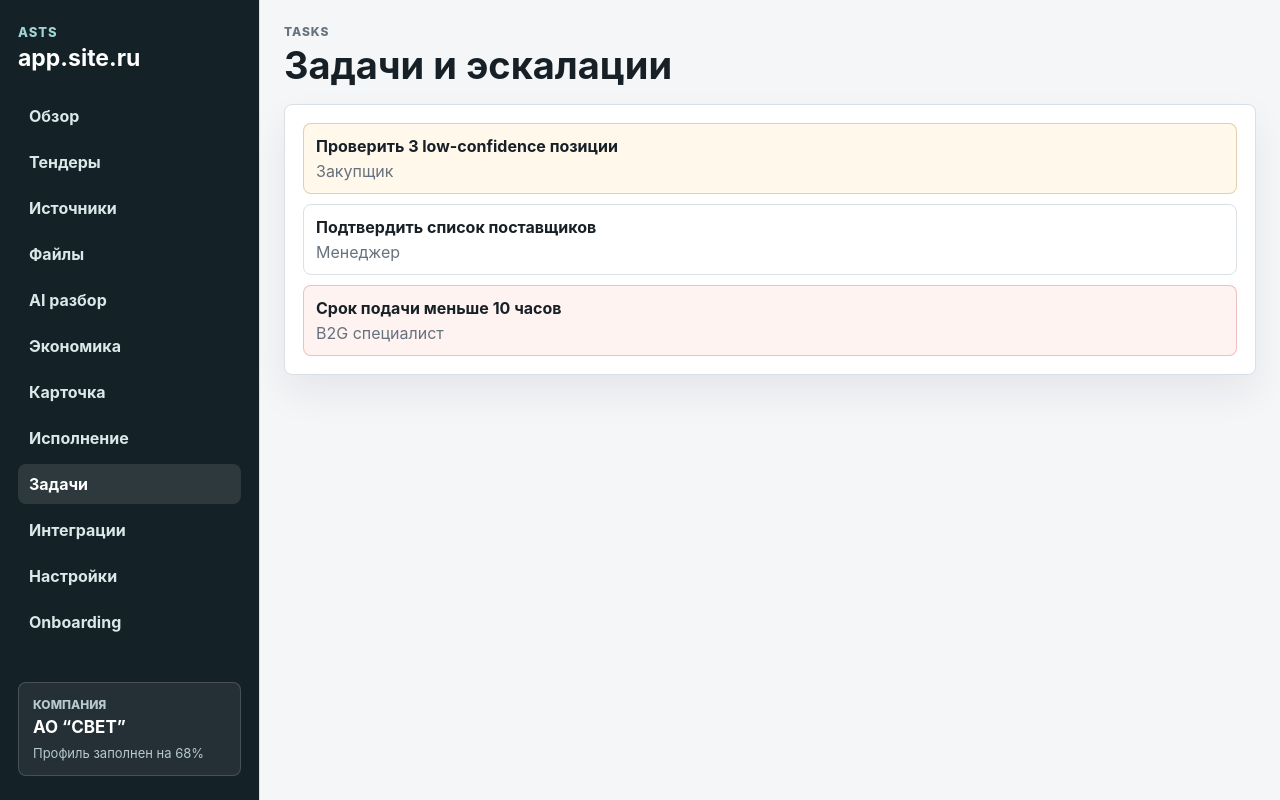
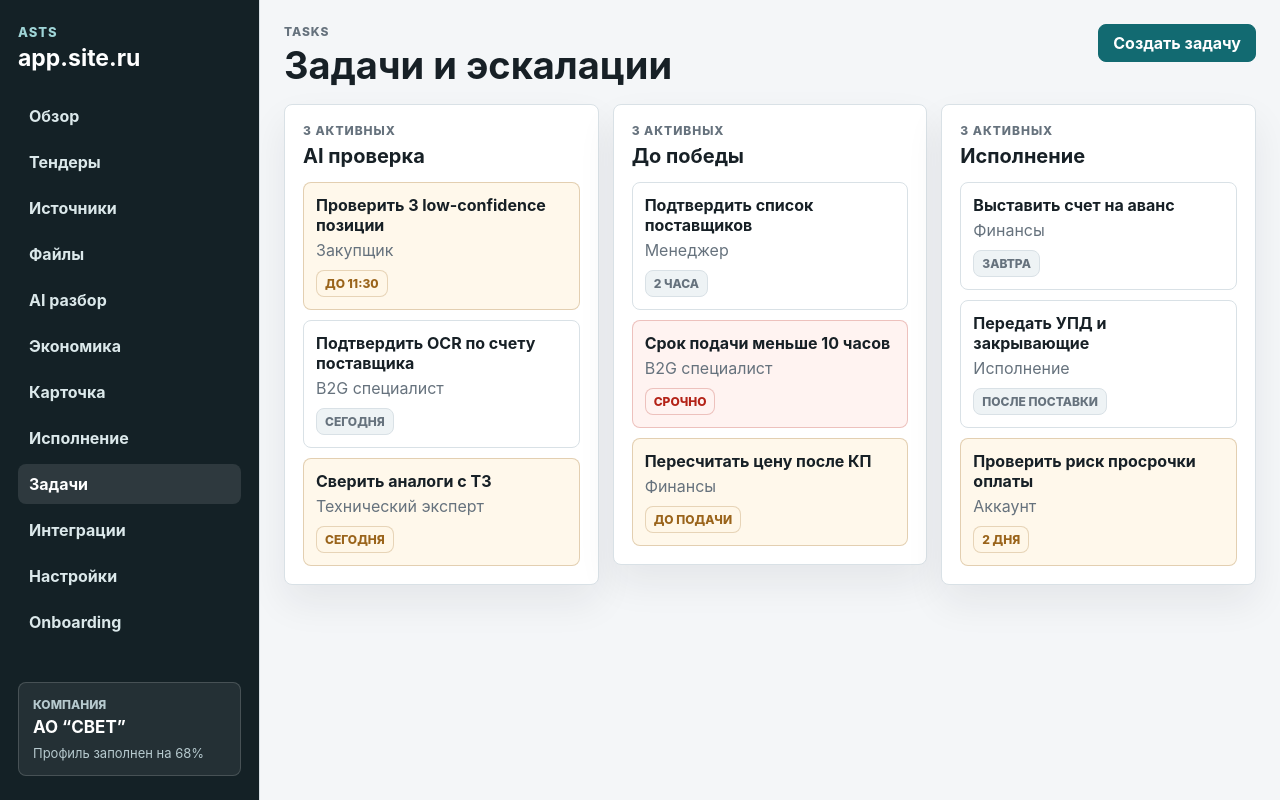
Before and after one commit to info14fourteen-creator/ASTS, a Next.js app in the folder apps/web/: page /tasks in a window 1280 px wide. Built offline with nearby package versions, Linux system fonts and the light colour scheme.

Commit message:
Expand tasks workspace board

```diff
--- a/apps/web/app/globals.css
+++ b/apps/web/app/globals.css
@@ -499,6 +499,16 @@ dd {
   gap: 10px;
 }
 
+.task-lane-grid {
+  display: grid;
+  grid-template-columns: repeat(3, minmax(0, 1fr));
+  gap: 14px;
+}
+
+.task-lane {
+  align-self: start;
+}
+
 .task {
   border: 1px solid var(--line);
   border-radius: 8px;
@@ -506,13 +516,28 @@ dd {
 }
 
 .task strong,
-.task span {
+.task span,
+.task em {
   display: block;
 }
 
 .task span {
   margin-top: 5px;
   color: var(--muted);
+}
+
+.task em {
+  width: fit-content;
+  margin-top: 10px;
+  border: 1px solid var(--line);
+  border-radius: 8px;
+  padding: 5px 8px;
+  background: var(--surface-soft);
+  color: var(--muted);
+  font-style: normal;
+  font-size: 12px;
+  font-weight: 850;
+  text-transform: uppercase;
 }
 
 .task.warning {
@@ -523,6 +548,18 @@ dd {
 .task.danger {
   border-color: rgba(180, 35, 24, 0.24);
   background: #fff3f1;
+}
+
+.task.warning em {
+  border-color: rgba(154, 100, 27, 0.24);
+  background: #fff7e8;
+  color: var(--amber);
+}
+
+.task.danger em {
+  border-color: rgba(180, 35, 24, 0.24);
+  background: #fff3f1;
+  color: var(--red);
 }
 
 .integration-grid {
@@ -1261,6 +1298,10 @@ dd {
     grid-template-columns: repeat(2, minmax(0, 1fr));
   }
 
+  .task-lane-grid {
+    grid-template-columns: 1fr;
+  }
+
   .source-monitor {
     grid-template-columns: repeat(2, minmax(0, 1fr));
   }
--- a/apps/web/app/tasks/page.tsx
+++ b/apps/web/app/tasks/page.tsx
@@ -1,9 +1,33 @@
 import { Sidebar } from "../app-shell";
 
-const tasks = [
-  ["Проверить 3 low-confidence позиции", "Закупщик", "warning"],
-  ["Подтвердить список поставщиков", "Менеджер", "neutral"],
-  ["Срок подачи меньше 10 часов", "B2G специалист", "danger"],
+const lanes = [
+  {
+    title: "AI проверка",
+    count: "3",
+    tasks: [
+      ["Проверить 3 low-confidence позиции", "Закупщик", "warning", "до 11:30"],
+      ["Подтвердить OCR по счету поставщика", "B2G специалист", "neutral", "сегодня"],
+      ["Сверить аналоги с ТЗ", "Технический эксперт", "warning", "сегодня"],
+    ],
+  },
+  {
+    title: "До победы",
+    count: "3",
+    tasks: [
+      ["Подтвердить список поставщиков", "Менеджер", "neutral", "2 часа"],
+      ["Срок подачи меньше 10 часов", "B2G специалист", "danger", "срочно"],
+      ["Пересчитать цену после КП", "Финансы", "warning", "до подачи"],
+    ],
+  },
+  {
+    title: "Исполнение",
+    count: "3",
+    tasks: [
+      ["Выставить счет на аванс", "Финансы", "neutral", "завтра"],
+      ["Передать УПД и закрывающие", "Исполнение", "neutral", "после поставки"],
+      ["Проверить риск просрочки оплаты", "Аккаунт", "warning", "2 дня"],
+    ],
+  },
 ];
 
 export default function TasksPage() {
@@ -16,13 +40,29 @@ export default function TasksPage() {
             <p className="eyebrow">Tasks</p>
             <h1>Задачи и эскалации</h1>
           </div>
+          <button className="primary" type="button">
+            Создать задачу
+          </button>
         </header>
 
-        <section className="panel task-list">
-          {tasks.map(([title, owner, tone]) => (
-            <article className={`task ${tone}`} key={title}>
-              <strong>{title}</strong>
-              <span>{owner}</span>
+        <section className="task-lane-grid">
+          {lanes.map((lane) => (
+            <article className="panel task-lane" key={lane.title}>
+              <div className="panel-head compact">
+                <div>
+                  <p className="eyebrow">{lane.count} активных</p>
+                  <h2>{lane.title}</h2>
+                </div>
+              </div>
+              <div className="task-list">
+                {lane.tasks.map(([title, owner, tone, deadline]) => (
+                  <article className={`task ${tone}`} key={title}>
+                    <strong>{title}</strong>
+                    <span>{owner}</span>
+                    <em>{deadline}</em>
+                  </article>
+                ))}
+              </div>
             </article>
           ))}
         </section>
```
